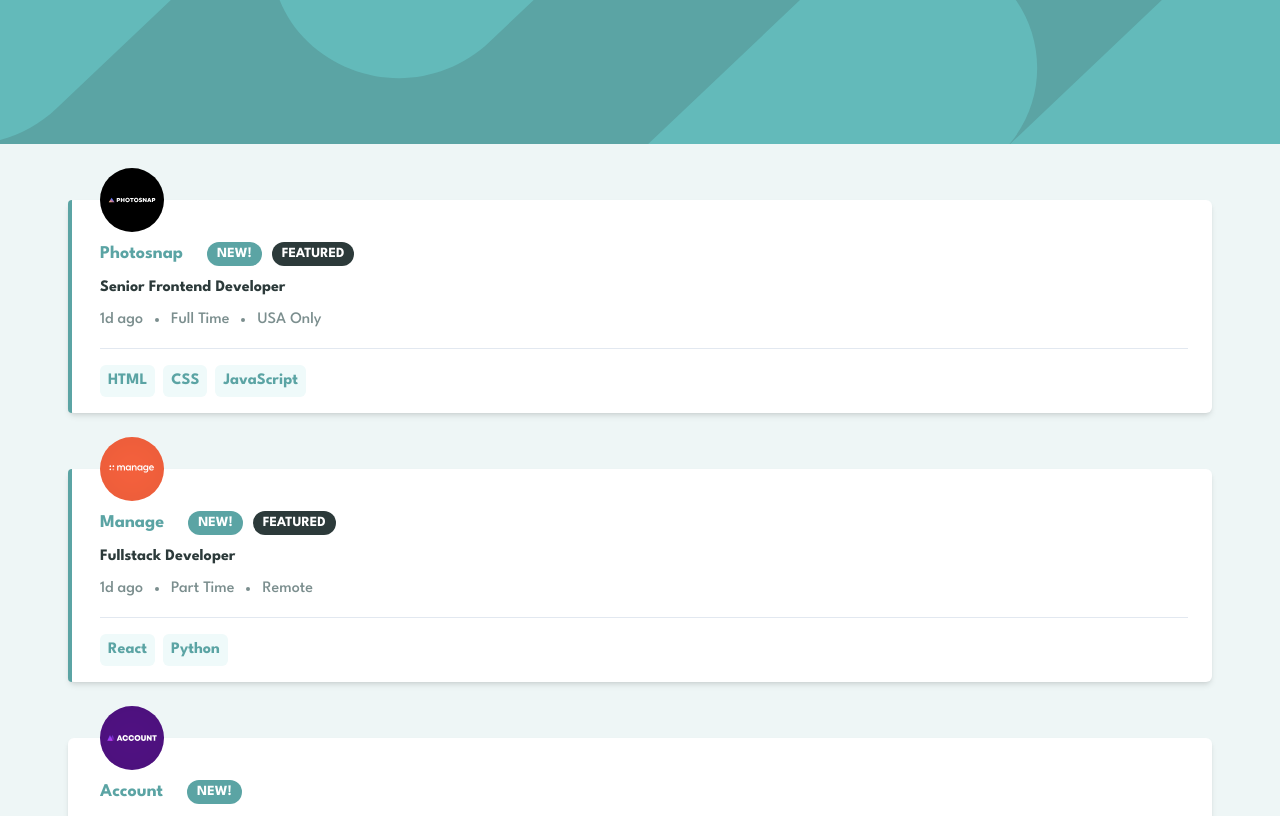
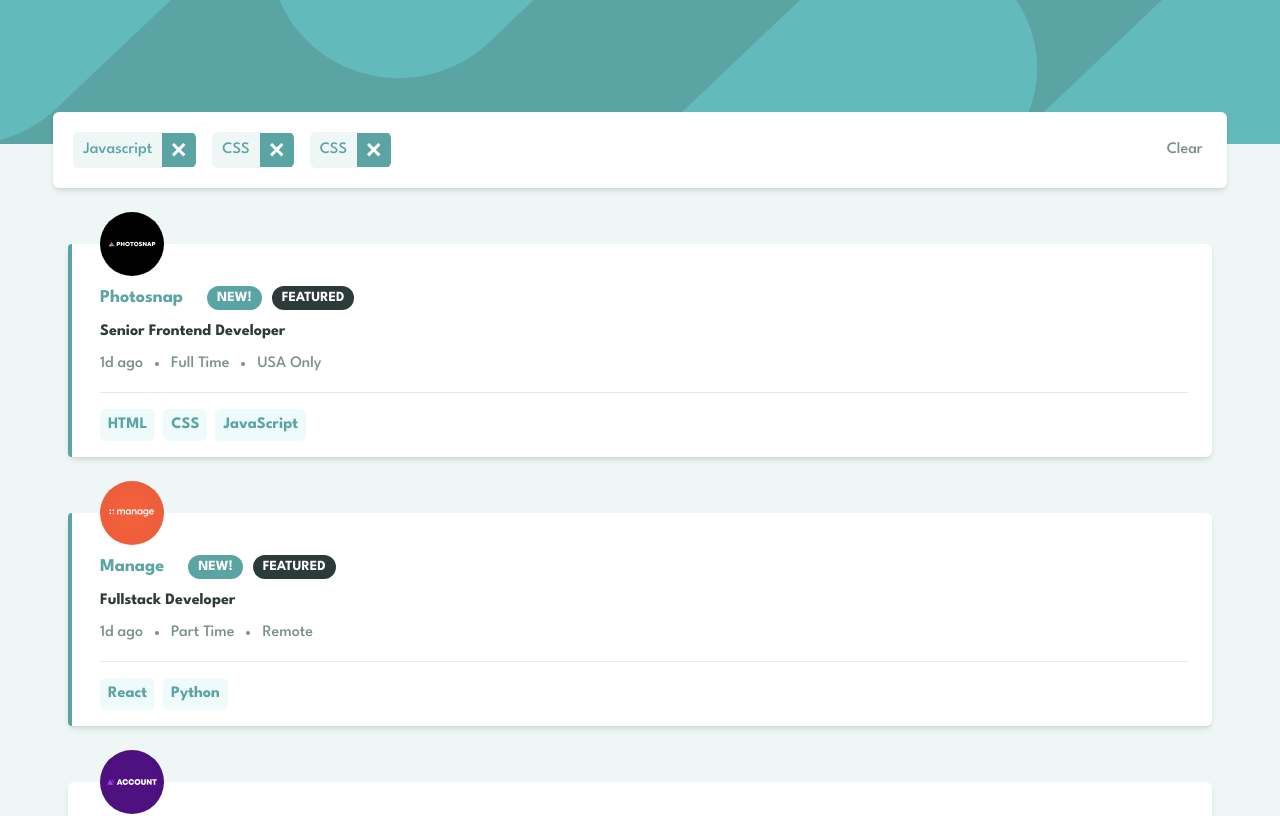
Before and after one commit to bpa03/static-jobs-listings, a Next.js app: page / in a window 1280 px wide. Shown: the top 816 px of the page. Built offline with nearby package versions, Linux system fonts and the light colour scheme.

Commit message:
Created Filter component and styles for this component created

```diff
--- /dev/null
+++ b/components/ClearFilterButton.tsx
@@ -0,0 +1,13 @@
+import { FC, ButtonHTMLAttributes } from 'react';
+
+type ButtonProps = ButtonHTMLAttributes<HTMLButtonElement>;
+
+const ClearFilterButton: FC = () => {
+  return (
+    <button className="text-dark-100 hover:text-dark-200 transition-colors duration-300">
+      Clear
+    </button>
+  );
+};
+
+export default ClearFilterButton;
--- /dev/null
+++ b/components/DeleteFilterButton.tsx
@@ -0,0 +1,34 @@
+import { FC, SVGProps, PropsWithChildren, ButtonHTMLAttributes } from 'react';
+
+const DeleteIcon: FC<SVGProps<SVGSVGElement>> = (props) => (
+  <svg xmlns="http://www.w3.org/2000/svg" width={14} height={14} {...props}>
+    <path
+      fill="#FFF"
+      fillRule="evenodd"
+      d="m11.314 0 2.121 2.121-4.596 4.596 4.596 4.597-2.121 2.121-4.597-4.596-4.596 4.596L0 11.314l4.596-4.597L0 2.121 2.121 0l4.596 4.596L11.314 0z"
+    />
+  </svg>
+);
+
+type ButtonProps = Omit<ButtonHTMLAttributes<HTMLButtonElement>, 'className'>;
+
+const DeleteButtonFilter: FC<
+  PropsWithChildren<ButtonProps>
+> = ({ children, ...rest }) => {
+  return (
+    <div className="rounded-md overflow-hidden max-w-fit">
+      <div className="flex flex-row items-center">
+        <span className="text-primary bg-light-200 py-1.5 px-2.5 inline-block">
+          {children ? children : 'Frontend'}
+        </span>
+        <button className="bg-primary py-2.5 px-2.5 min-w-fit" {...rest} >
+          <span className="">
+            <DeleteIcon />
+          </span>
+        </button>
+      </div>
+    </div>
+  );
+};
+
+export default DeleteButtonFilter;
--- /dev/null
+++ b/components/Filter.tsx
@@ -0,0 +1,20 @@
+import { FC } from 'react';
+import DeleteButtonFilter from './DeleteFilterButton';
+import ClearFilterButton from './ClearFilterButton';
+
+const Filter: FC = () => {
+  return (
+    <div className="w-11/12 mx-auto bg-white rounded-md -mt-8 shadow-md py-5 pl-5 pr-6 flex flex-row items-center justify-between gap-4">
+      <div className="flex flex-row gap-4 flex-wrap flex-1">
+        <DeleteButtonFilter>Javascript</DeleteButtonFilter>
+        <DeleteButtonFilter>CSS</DeleteButtonFilter>
+        <DeleteButtonFilter>CSS</DeleteButtonFilter>
+      </div>
+      <div>
+        <ClearFilterButton />
+      </div>
+    </div>
+  );
+};
+
+export default Filter;
--- a/components/Header.tsx
+++ b/components/Header.tsx
@@ -1,9 +1,11 @@
 import { FC } from 'react';
+import Filter from './Filter';
 
 const Header: FC = () => {
   return (
-    <header className="bg-primary">
-      <div className="bg-no-repeat bg-center bg-cover h-36 bg-[url(/images/bg-header-mobile.svg)] md:bg-[url(/images/bg-header-desktop.svg)]" />
+    <header className="relative">
+      <div className="bg-primary bg-no-repeat bg-center bg-cover h-36 bg-[url(/images/bg-header-mobile.svg)] md:bg-[url(/images/bg-header-desktop.svg)]" />
+      <Filter />
     </header>
   );
 };
```
